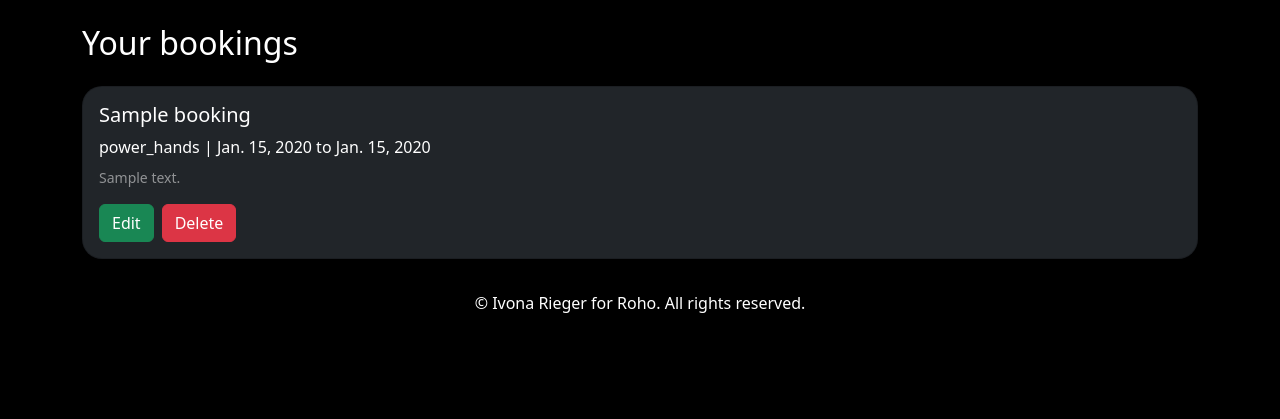
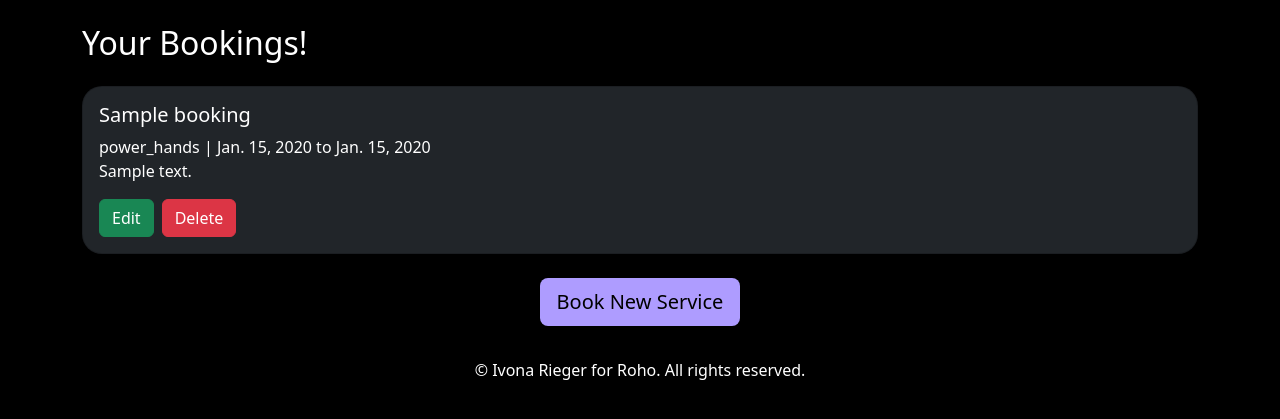
Before and after one commit to Ivrigy/roho_app, a Django app: page /my-bookings/ in a window 1280 px wide. Shown: the part 76-495 px from the top of the page. Run offline with Django 5.2, Linux system fonts and the light colour scheme; a user stored in the database is signed in; tables that the repository leaves empty hold one stand-in row (values such as "Sample post").

Commit message:
restore as it made problems

```diff
--- a/bookings/templates/bookings/my_bookings.html
+++ b/bookings/templates/bookings/my_bookings.html
@@ -1,51 +1,29 @@
 {% extends "base.html" %}
+{% block content %}
 
-{% block title %}My Bookings – Roho{% endblock %}
+<h2 class="text-white mb-4">Your Bookings!</h2>
 
-{% block content %}
-<section aria-labelledby="my-bookings-heading" class="mb-4">
-  <h2 id="my-bookings-heading" class="text-white mb-4">Your bookings</h2>
-
-  {% if bookings %}
 {% for booking in bookings %}
-      <div class="card bg-dark text-white mb-3">
-        <div class="card-body">
-          <h3 class="h5 card-title mb-2">{{ booking.event_name }}</h3>
-
-          <p class="card-text mb-2">
-            {{ booking.service_type }} |
-            <time datetime="{{ booking.start_date|date:'Y-m-d' }}">{{ booking.start_date }}</time>
-            to
-            <time datetime="{{ booking.end_date|date:'Y-m-d' }}">{{ booking.end_date }}</time>
+<div class="card bg-dark text-white mb-3 p-3">
+    <h5 class="card-title">{{ booking.event_name }}</h5>
+    <p class="card-text">
+        {{ booking.service_type }} | {{ booking.start_date }} to {{ booking.end_date }}<br>
+        {{ booking.additional_notes }}
       </p>
 
-          {% if booking.additional_notes %}
-            <p class="card-text small text-white-50 mb-3">
-              {{ booking.additional_notes|linebreaksbr }}
-            </p>
-          {% endif %}
-
     <div class="d-flex gap-2">
-            <a href="{% url 'edit_booking' booking.id %}" class="btn btn-success" aria-label="Edit {{ booking.event_name }}">Edit</a>
-
-            <form action="{% url 'delete_booking' booking.id %}" method="post" class="m-0 p-0"
-                  onsubmit="return confirm('Delete this booking?');">
-              {% csrf_token %}
-              <button type="submit" class="btn btn-danger" aria-label="Delete {{ booking.event_name }}">Delete</button>
-            </form>
+        <a href="{% url 'edit_booking' booking.id %}" class="btn btn-success">Edit</a>
+        <a href="{% url 'delete_booking' booking.id %}" class="btn btn-danger">Delete</a>
     </div>
 </div>
-      </div>
+{% empty %}
+<p class="text-white">You have no bookings yet.</p>
 {% endfor %}
-  {% else %}
-    <div class="card bg-dark text-white">
-      <div class="card-body text-center">
-        <p class="mb-3">You have no bookings yet.</p>
+
+<div class="text-center mt-4">
     <a href="{% url 'book_service' %}" class="btn btn-lg" style="background-color:#AE9CFF; color:black;">
-          Book new service
+        Book New Service
     </a>
 </div>
-    </div>
-  {% endif %}
-</section>
+
 {% endblock %}
```
Also changed, not shown: bookings/templates/bookings/confirm_delete.html (+9 -17 lines), bookings/templates/bookings/edit_booking.html (+10 -24 lines). Lines whose indentation alone changed are shown as unchanged.
